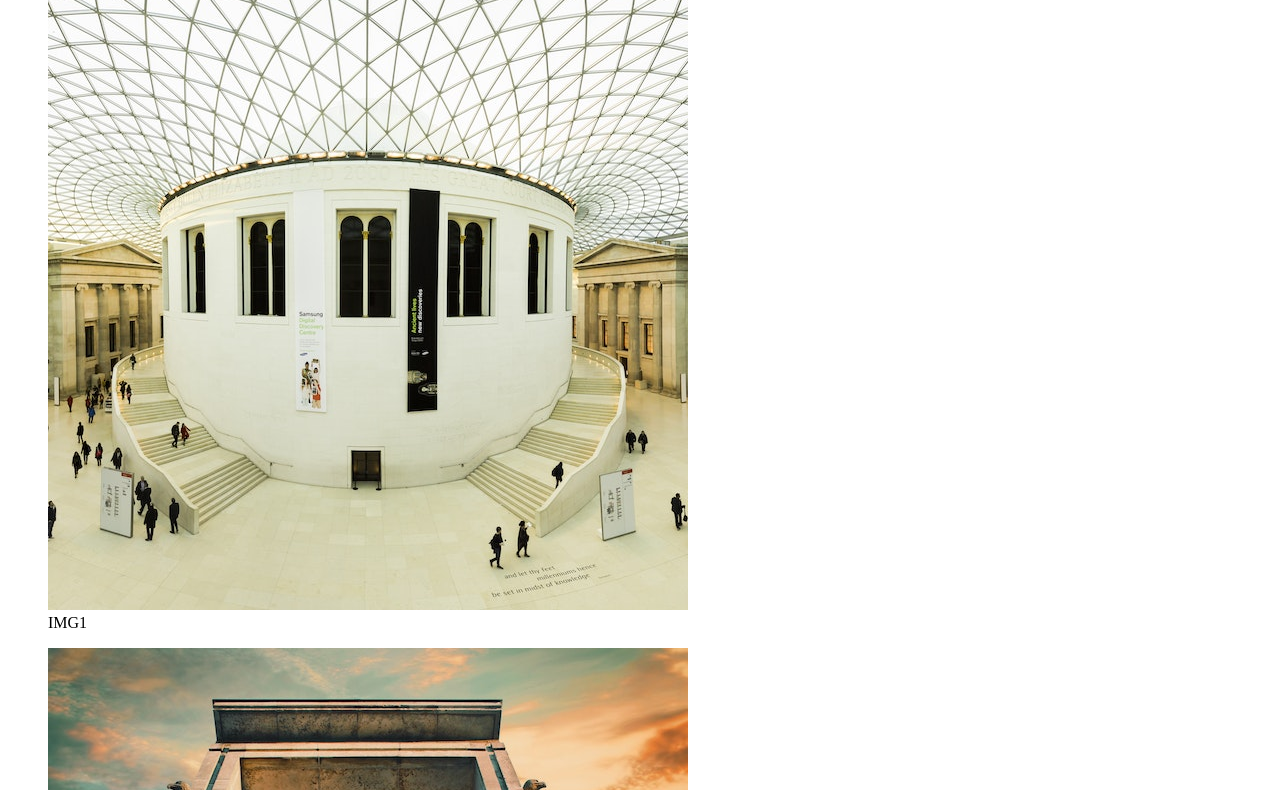
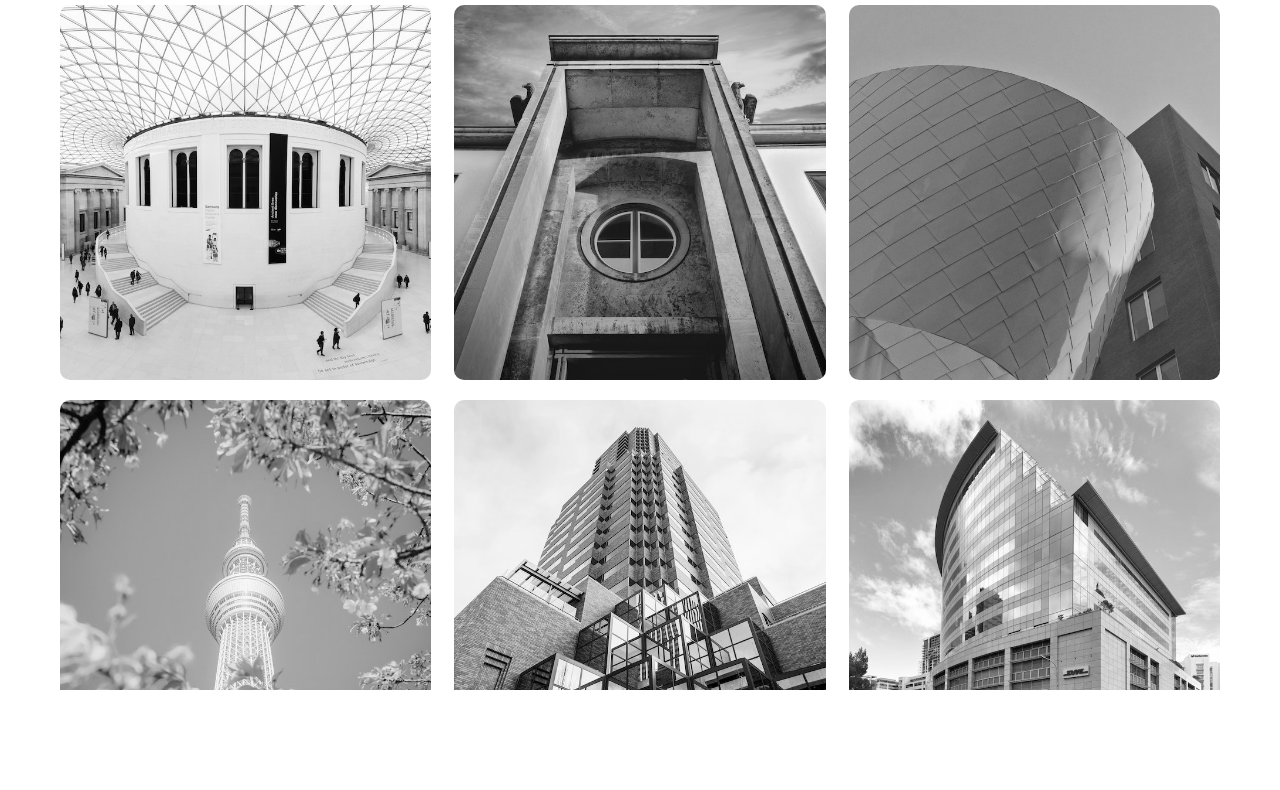
Before and after one commit to Gargpiyush27/My_gallery, a plain HTML site: page index.html in a window 1280 px wide. Shown: the part 110-900 px from the top of the page. After the commit the page ends 800 px from the top, so only its background shows below. Drawn offline with Linux system fonts and the light colour scheme.

Commit message:
Update index.html

```diff
--- a/index.html
+++ b/index.html
@@ -4,7 +4,7 @@
     <meta charset="UTF-8">
     <meta name="viewport" content="width=device-width, initial-scale=1.0">
     <title>MY GALLERY</title>
-    <link rel="stylesheet" href="Flexstyle.css">
+    <link rel="stylesheet" href="index.css">
 </head>
 <body>
      <div id="wrapper">
```
